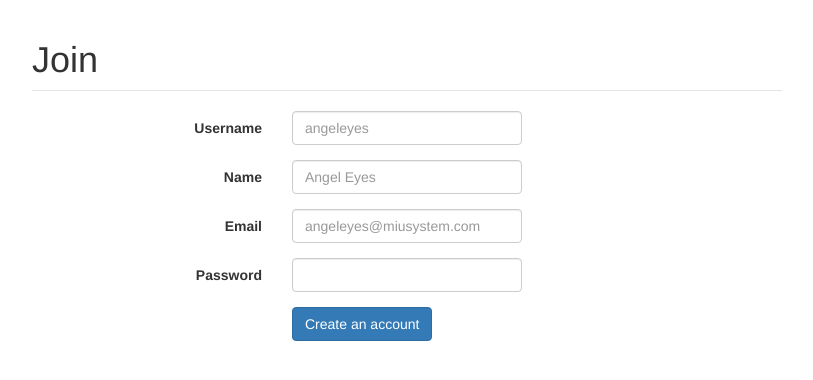
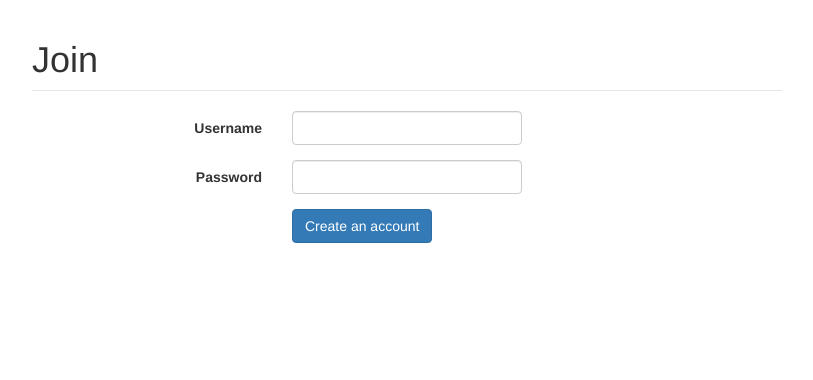
Before and after one commit to sirodoht/muddles, a Node project: template front/views/register.pug in a window 1280 px wide. Shown: the part 52-432 px from the top of the page, without its empty margins (233-1046 px from the left). Run offline with Node 20 templates, Linux system fonts and the light colour scheme; the template is opened without the code that fills it, so the values that code supplies are empty; some libraries are stand-ins or nearby versions.

Commit message:
remove some field and placeholder from login and register views

```diff
--- a/front/views/login.pug
+++ b/front/views/login.pug
@@ -11,11 +11,11 @@ block content
             .form-group
               label.col-md-4.control-label(for='username') Username
               .col-md-4
-                input#username.form-control.input-md(name='username', placeholder='angeleyes', required, type='text')
+                input#username.form-control.input-md(name='username', required, type='text')
             .form-group
               label.col-md-4.control-label(for='password') Password
               .col-md-4
-                input#password.form-control.input-md(name='password', placeholder='••••••••••••', required, type='password')
+                input#password.form-control.input-md(name='password', required, type='password')
             .form-group
               .col-md-4.col-md-offset-4
                 button#signup.btn.btn-primary Sign in
--- a/front/views/register.pug
+++ b/front/views/register.pug
@@ -11,12 +11,12 @@ block content
             .form-group
               label.col-md-4.control-label(for='username') Username
               .col-md-4
-                input.form-control.input-md(name='username', placeholder='angeleyes', required, type='text')
-            .form-group
+                input.form-control.input-md(name='username', required, type='text')
+            //- .form-group
               label.col-md-4.control-label(for='name') Name
               .col-md-4
                 input.form-control.input-md(name='name', placeholder='Angel Eyes', required, type='text')
-            .form-group
+            //- .form-group
               label.col-md-4.control-label(for='email') Email
               .col-md-4
                 input.form-control.input-md(name='email', placeholder='angeleyes@miusystem.com', required, type='text')
```
